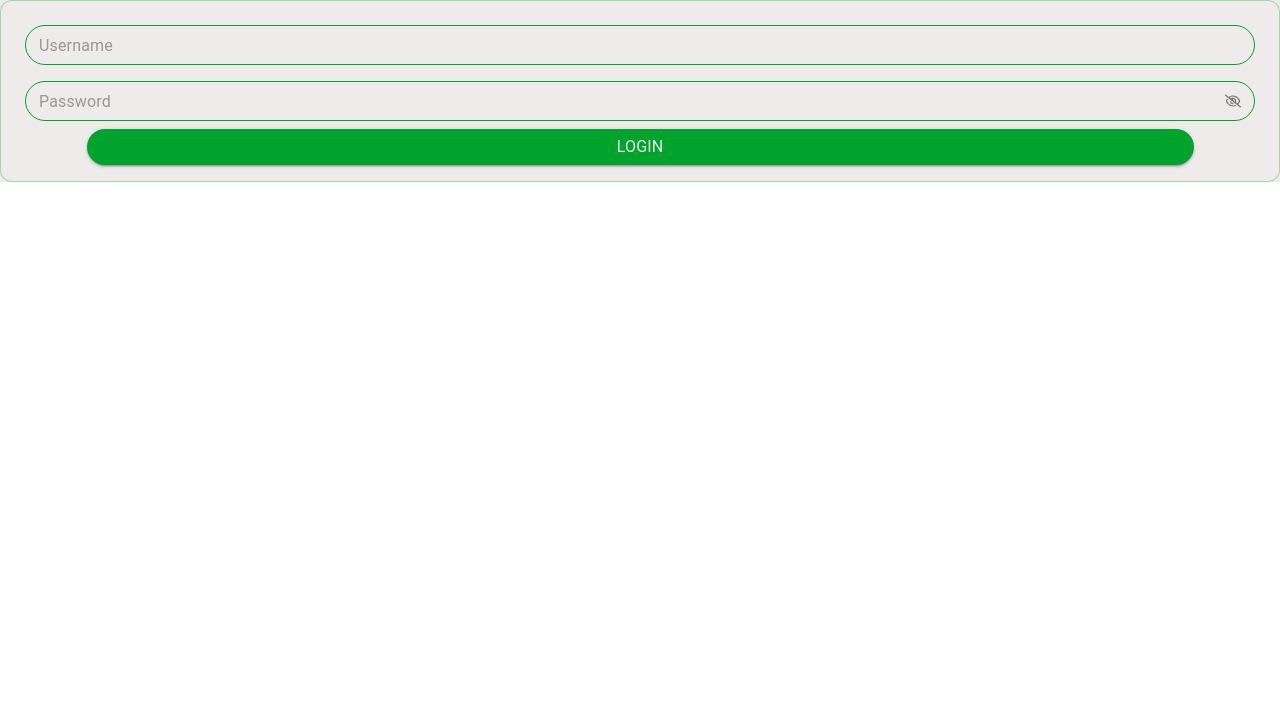
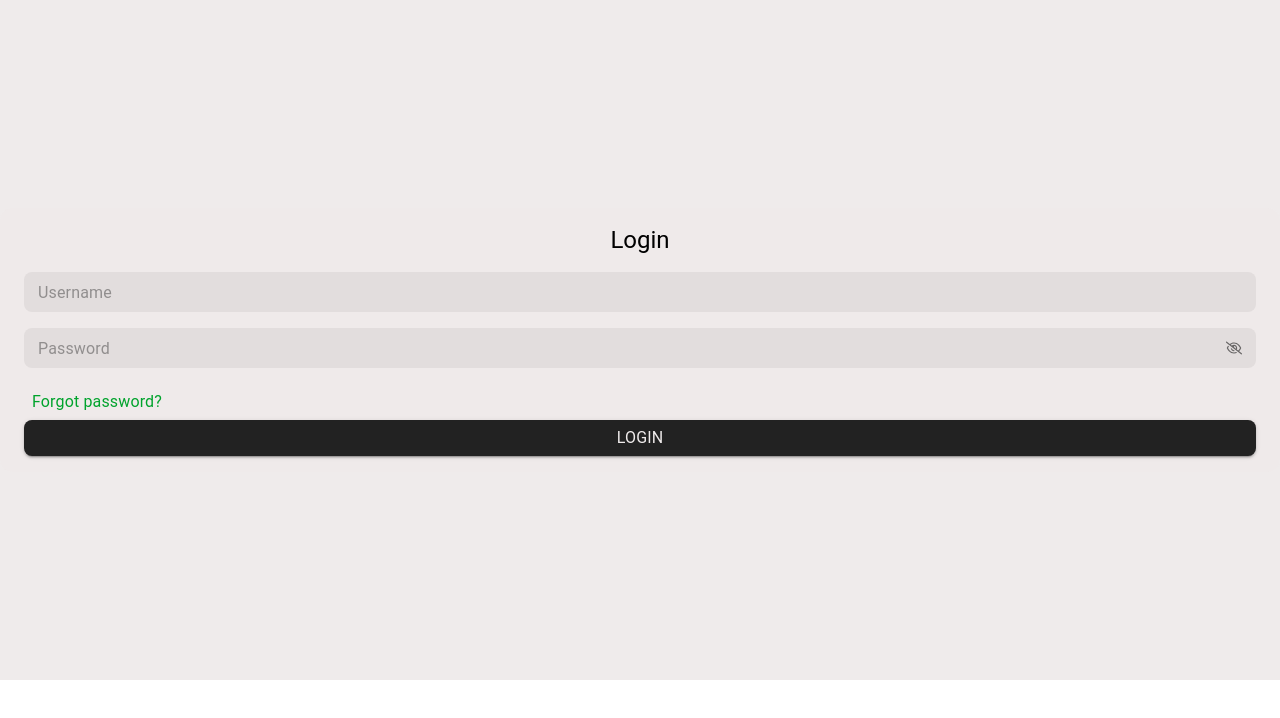
Before and after one commit to holladredd/geek, a React (Vite) app: page /Login in a window 1280 px wide. Shown: the top 718 px of the page. Built offline with nearby package versions, Linux system fonts and the light colour scheme; no server answers; a web font is replaced by a local one.

Commit message:
Add files via upload

```diff
--- a/src/pages/ClientHome.jsx
+++ b/src/pages/ClientHome.jsx
@@ -1,14 +1,17 @@
+/* eslint-disable react/no-unescaped-entities */
 /* eslint-disable react/prop-types */
 import { useState } from "react";
-import { Masonry, TabContext, TabList, TabPanel } from "@mui/lab";
-import { Box, Card, CardMedia, Tab, Typography } from "@mui/material";
+import { Masonry } from "@mui/lab";
+import { Box, Card, CardMedia, Typography } from "@mui/material";
 import Login from "./users/Login";
+import { IoMdClose } from "react-icons/io";
 import SignUp from "./users/SignUp";
+import { Button } from "@mui/material";
 
 const ClientHome = ({ backgrounds }) => {
   // const go = useNavigate();
-  const [tabIndex, setTabIndex] = useState("1");
-
+  const [login, setLogin] = useState(true);
+  // setLogin(true);
   // const { backgrounds } = BookState();
   return (
     <Box
@@ -62,64 +65,78 @@ const ClientHome = ({ backgrounds }) => {
           borderTop: "2px solid #222222a0",
           borderBottom: "2px solid #222222a0",
           top: "0",
-          background: "#efebeb70",
+          background: "#efebebe0",
           display: "flex",
           justifyContent: "center",
           alignItems: "center",
           flexDirection: "column",
         }}
       >
-        <TabContext value={tabIndex}>
         <Box
           sx={{
+            display: "flex",
+            justifyContent: "space-between ",
             width: "100%",
-              display: "flex",
-              justifyContent: "center",
           }}
         >
-            <TabList
-              // colorScheme="green"
-              index={tabIndex}
-              // indicatorColor="#efebeb"
-              // textColor="#efebeb"
-              sx={{ "& .MuiTabs-indicator": { color: "#efebeb" } }}
-              onChange={(value, newValue) => {
-                setTabIndex(newValue);
+          <Button
+            variant="text"
+            type="button"
+            color="success"
+            // sx={{ fontSize: 20 }}
+            onClick={() => setLogin(true)}
+          >
+            <IoMdClose fontSize={30} />
+          </Button>
+        </Box>
+        {/* <Login /> */}
+        {login ? <Login /> : <SignUp />}
+        <Box
+          sx={{
+            width: "90%",
+            display: "flex",
+            justifyContent: "space-between",
           }}
         >
-              <Tab
-                w={"50%"}
-                label={
-                  <Typography variant="h5" sx={{ fontWeight: "bold" }}>
-                    Log in
+          {login ? (
+            <Button
+              variant="text"
+              type="button"
+              color="success"
+              sx={{
+                marginLeft: "0",
+                textTransform: "initial",
+                display: "flex",
+                alignItems: "center",
+                justifyContent: "space-between",
+              }}
+              onClick={() => setLogin(false)}
+            >
+              <Typography variant="body2" color="success">
+                Don't have an account?
               </Typography>
-                }
-                value="1"
-              />
-
-              <Tab
-                w={"50%"}
-                label={
-                  <Typography variant="h5" sx={{ fontWeight: "bold" }}>
-                    Sign Up
+            </Button>
+          ) : (
+            <Button
+              variant="text"
+              type="button"
+              color="success"
+              sx={{
+                marginLeft: "0",
+                textTransform: "initial",
+                display: "flex",
+                alignItems: "center",
+                justifyContent: "space-between",
+              }}
+              onClick={() => setLogin(true)}
+            >
+              <Typography variant="body2" color="success">
+                Already a user?
               </Typography>
-                }
-                value="2"
-              />
-              {/* <Typography variant="h5" color="initial">
-                  Sign Up
-                </Typography>
-              </Tab> */}
-            </TabList>
+            </Button>
+          )}
+          {/* <IoMdClose fontSize={30} /> */}
         </Box>
-
-          <TabPanel value="1" width="100%">
-            <Login />
-          </TabPanel>
-          <TabPanel value="2">
-            <SignUp />
-          </TabPanel>
-        </TabContext>
       </Box>
     </Box>
   );
--- a/src/pages/users/Login.jsx
+++ b/src/pages/users/Login.jsx
@@ -66,7 +66,7 @@ const Login = () => {
       <Box
         sx={{
           width: "100%",
-          height: "fit",
+          height: "85vh",
           display: "flex",
           justifyContent: "center",
           alignItems: "center",
@@ -75,16 +75,25 @@ const Login = () => {
         <Toolbar
           sx={{
             width: "100%",
+            // padding: 0,
             borderRadius: 3,
+            // backgroundColor: "#222222",
             backgroundColor: "#efebeba0",
             display: "flex",
             flexDirection: "column",
             height: "fit",
-            border: "1px solid #00a32c50",
+            // border: "1px solid #00a32c50",
             paddingTop: 2,
             paddingBottom: 2,
           }}
         >
+          <Typography
+            variant="h5"
+            color="initial"
+            sx={{ fontWeight: "semibold" }}
+          >
+            Login
+          </Typography>
           <TextField
             variant="outlined"
             size="small"
@@ -95,23 +104,25 @@ const Login = () => {
             }
             sx={{
               width: "100%",
-              margin: 1,
+              marginTop: 2,
 
               "& .MuiOutlinedInput-root": {
                 color: "#222222",
-                background: "#efebeb",
+                background: "#22222210",
 
-                borderRadius: 5,
+                borderRadius: 2,
               },
               "&.Mui-focused": {
                 borderColor: "#ffffff40",
+                borderWidth: "0px",
                 "& .MuiOutlinedInput-notchedOutline": {
                   borderColor: "#ffffff40",
+                  borderWidth: "0px",
                 },
               },
               "& .MuiOutlinedInput-notchedOutline": {
                 borderColor: usernameValid ? "#00a32c" : "#ff0000",
-                borderWidth: "1px",
+                borderWidth: "0px",
               },
             }}
           />
@@ -136,22 +147,25 @@ const Login = () => {
             }
             sx={{
               width: "100%",
-              margin: 1,
+              marginTop: 2,
               "& .MuiOutlinedInput-root": {
                 color: "#222222",
-                background: "#efebeb",
+                background: "#22222210",
 
-                borderRadius: 5,
+                borderRadius: 2,
+                borderWidth: "0px",
               },
               "&.Mui-focused": {
-                borderColor: "#ffffff40",
+                borderColor: "#22222240",
                 "& .MuiOutlinedInput-notchedOutline": {
-                  borderColor: "#ffffff40",
+                  // borderColor: "#ffffff00",
+                  borderColor: passwordValid ? "#00a32c" : "#ff0000",
+                  borderWidth: "0px",
                 },
               },
               "& .MuiOutlinedInput-notchedOutline": {
-                borderColor: passwordValid ? "#00a32c" : "#ff0000",
-                borderWidth: "1px",
+                borderColor: "#00a32c",
+                borderWidth: "0px",
               },
             }}
             InputProps={{
@@ -190,14 +204,38 @@ const Login = () => {
               {error?.password}
             </Typography>
           )} */}
+          <Box
+            sx={{
+              width: "100%",
+              display: "flex",
+              justifyContent: "space-between",
+              marginTop: 2,
+            }}
+          >
+            <Button
+              variant="text"
+              type="button"
+              color="success"
+              sx={{
+                width: "fit",
+                // backgroundColor: "#00a32c",
+                textTransform: "initial",
+              }}
+              // onClick={(e) => handleLogin(e)}
+            >
+              <Typography variant="body1" color="#00a32c">
+                Forgot password?
+              </Typography>
+            </Button>
+          </Box>
           <Button
             variant="contained"
             type="submit"
             color="success"
             sx={{
-              width: "90%",
-              backgroundColor: "#00a32c",
-              borderRadius: 5,
+              width: "100%",
+              backgroundColor: "#222222",
+              borderRadius: 2,
             }}
             onClick={(e) => handleLogin(e)}
           >
```
Also changed, not shown: src/pages/users/SignUp.jsx (+25 -24 lines). Lines whose indentation alone changed are shown as unchanged.
